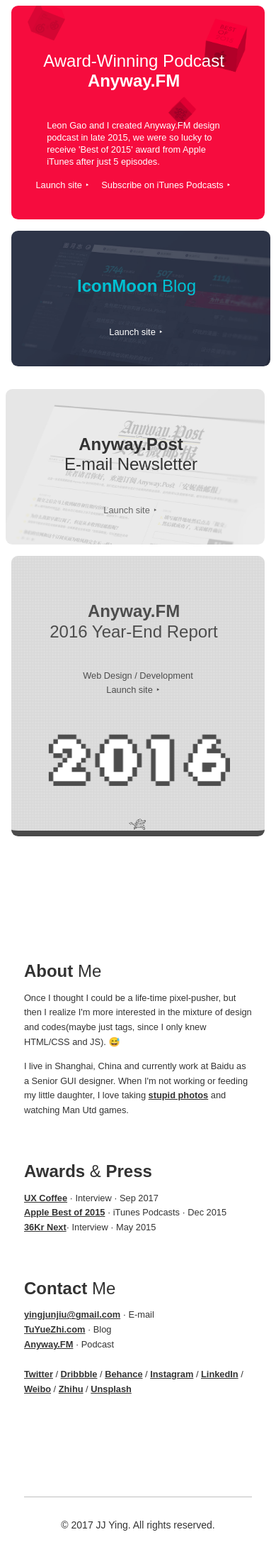
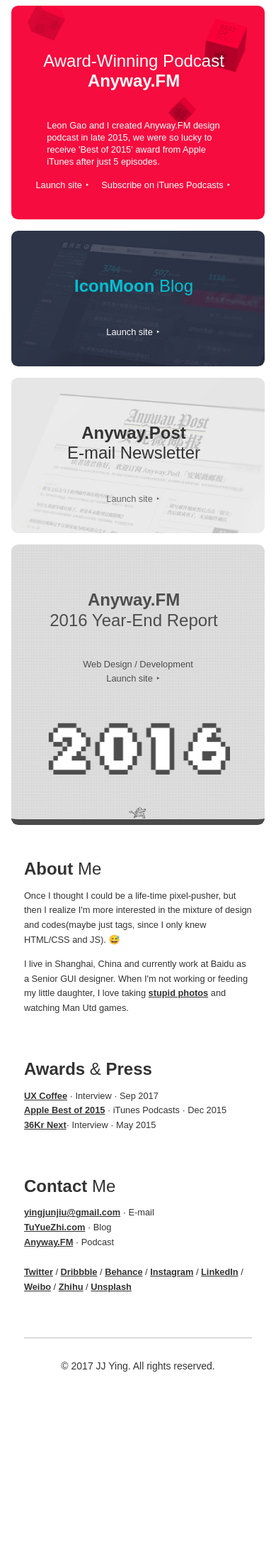
Before and after one commit to JJYing/IconMoon-2017, a PHP site: page / in a window 390 px wide. Shown: the part 2859-5062 px from the top of the page at 71% size. After the commit the page ends 4791 px from the top, so only its background shows below. Run offline with PHP 8.4, Linux system fonts and the light colour scheme; some libraries are stand-ins or nearby versions; some web fonts are replaced.

Commit message:
修复移动端 bug

```diff
--- a/assets/main.css
+++ b/assets/main.css
@@ -830,6 +830,10 @@
 	.item-main{
 		padding-top: 4rem;
 	}
+	.half {
+		float: none;
+	}
+
 	.half .inner-item {
 		height: auto;
 	}
@@ -866,7 +870,10 @@
 	.clover-img-0 {
 		margin: 2em 0 3em;
 	}
-
+	.half-l .inner-item,
+	.half-r .inner-item{
+		margin: 1rem 1rem 0;
+	}
 	.item h1{
 		text-align: center;
 	}
@@ -896,9 +903,18 @@
 
 	.item-btns{
 		margin: 0 auto 3em;
-
-
 		float: none;
 	}
-
+	.about .item-main{
+		padding: 2rem 0 0;
+	}
+	.about-4 .item-main{
+		padding: 2rem 0 3rem;
+	}
+/*	.about-1 .item-main{
+		padding-top: 4rem;
+	}
+	.about .item-main{
+		padding-bottom: 3rem;
+	}*/
 }
```
